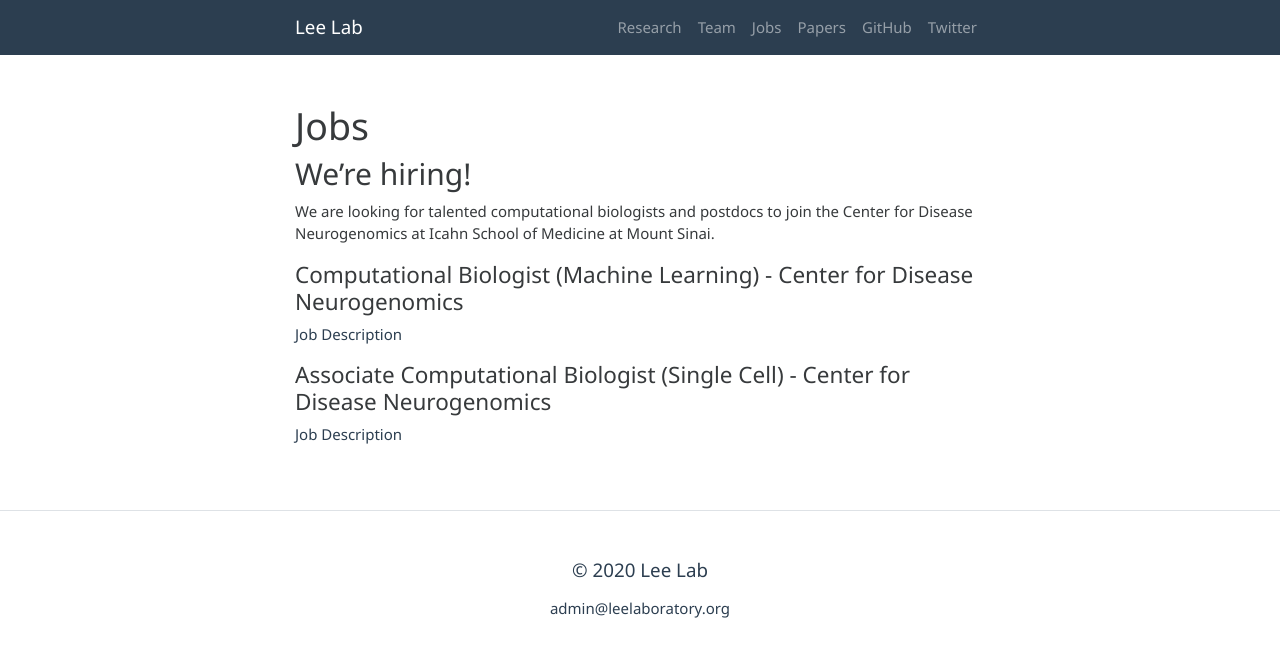
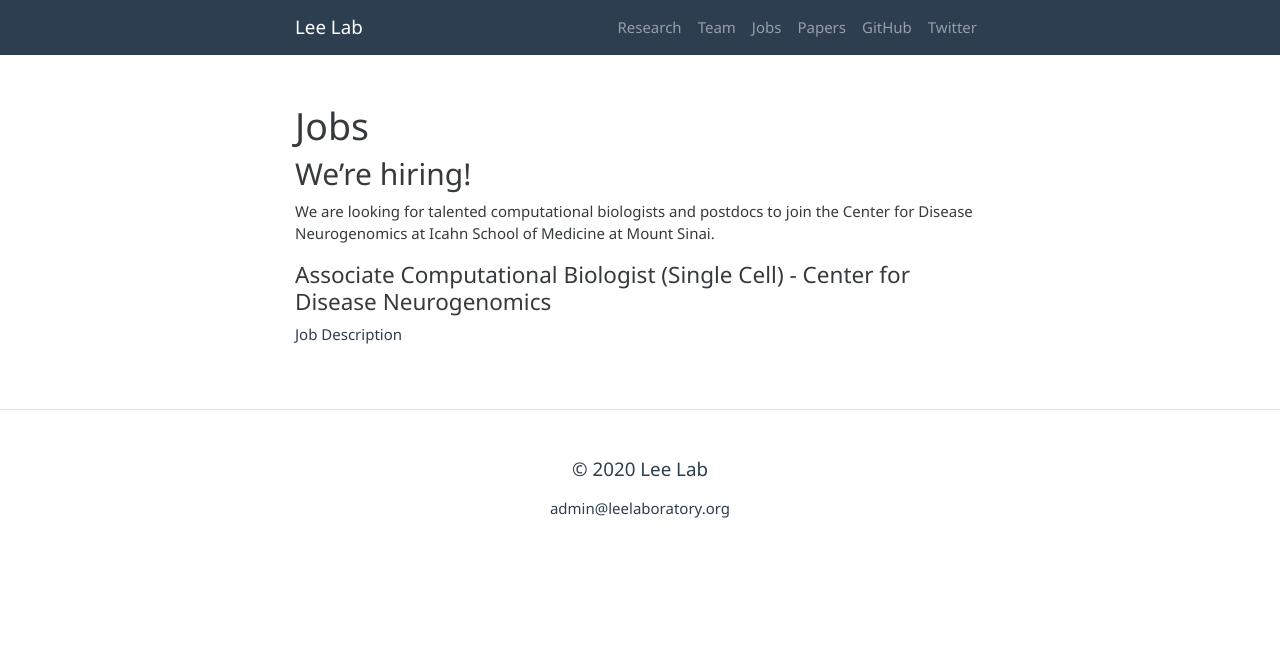
Before and after one commit to leelaboratory/leelaboratory.github.io, a Jekyll site: the page built from pages/jobs.md, in a window 1280 px wide. Shown: the top 657 px of the page. Built offline with Jekyll 4.4.1, drawn with Linux system fonts in a browser that asks for light colours.

Commit message:
Update jobs.md

```diff
--- a/pages/jobs.md
+++ b/pages/jobs.md
@@ -7,8 +7,5 @@ title: 'Jobs'
 ## We're hiring!
 We are looking for talented computational biologists and postdocs to join the Center for Disease Neurogenomics at Icahn School of Medicine at Mount Sinai.
 
-#### Computational Biologist (Machine Learning) - Center for Disease Neurogenomics
-[Job Description](https://careers.mountsinai.org/jobs/2794056?lang=en-us)
-
 #### Associate Computational Biologist (Single Cell) - Center for Disease Neurogenomics
-[Job Description](https://careers.mountsinai.org/jobs/2794180?lang=en-us)
+[Job Description](https://careers.mountsinai.org/jobs/3000344?lang=en-us)
```
